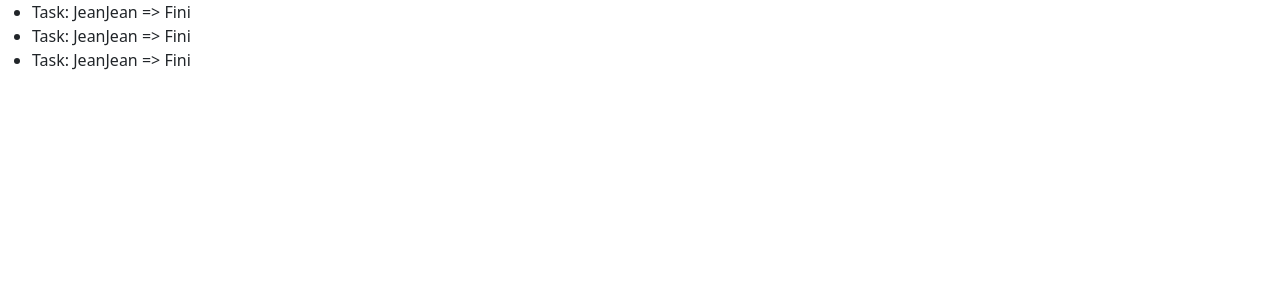
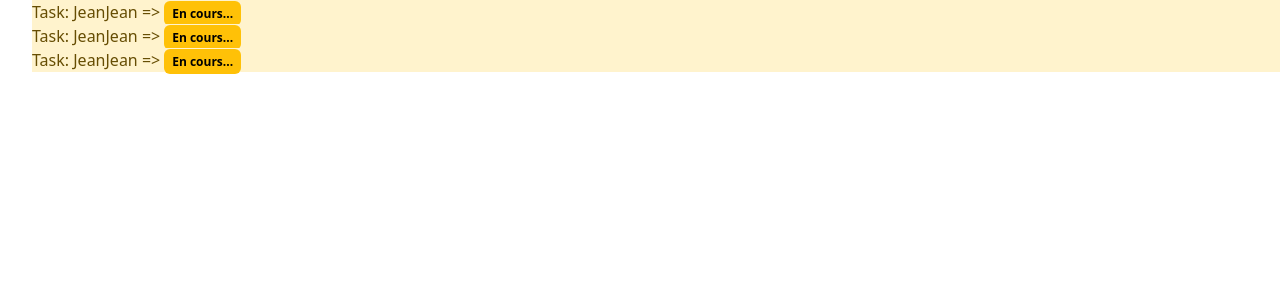
Before and after one commit to formateur357/ANG-JVS1123, an Angular app in the folder todo/: page / in a window 1280 px wide. Shown: the top 300 px of the page. Built offline with nearby package versions, Linux system fonts and the light colour scheme.

Commit message:
add correction

```diff
--- a/todo/src/app/components/task/task.component.html
+++ b/todo/src/app/components/task/task.component.html
@@ -1 +1 @@
-<li>Task: {{ name }} => {{ getComplete() }}</li>
+<li [class]="getItemVariant()">Task: {{ name }} => <span [class]="getBadgeVariant()">{{ getComplete() }}</span></li>
--- a/todo/src/app/components/task/task.component.ts
+++ b/todo/src/app/components/task/task.component.ts
@@ -7,9 +7,21 @@ import { Component } from '@angular/core';
 })
 export class TaskComponent {
   public name: string = 'JeanJean';
-  public complete: boolean = true;
+  public complete: boolean = false;
 
   getComplete(): string {
     return this.complete ? 'Fini' : 'En cours...';
   }
+
+  getBadgeVariant(): string {
+    const variant = 'd-inline float-right badge text-bg-';
+
+    return this.complete ? variant + 'success' : variant + 'warning';
+  }
+
+  getItemVariant(): string {
+    const variant = 'list-group-item list-group-item-';
+
+    return this.complete ? variant + 'success' : variant + 'warning';
+  }
 }
```
